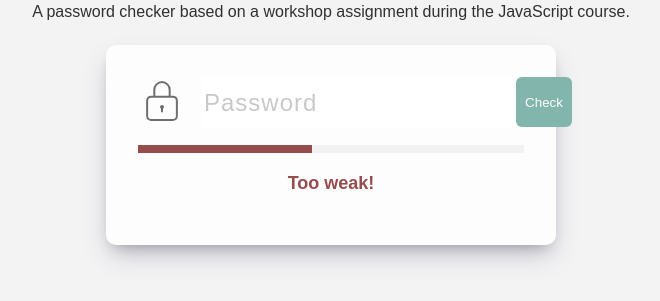
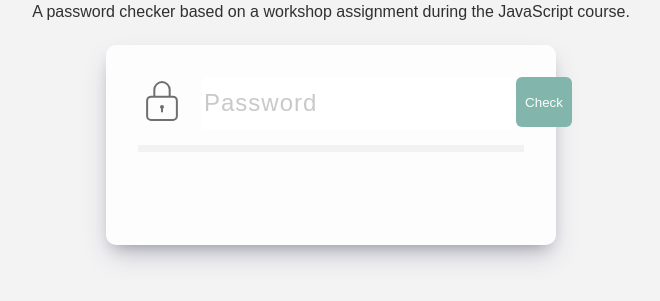
Before and after one commit to devjoppe/mi-passwordchecker, a plain HTML site: page index.html in a window 1280 px wide. Shown: the part 317-618 px from the top of the page, without its empty margins (309-969 px from the left). Drawn offline with Linux system fonts and the light colour scheme; a web font is replaced by a local one.

Commit message:
Final touches to the HTML for the javascritp to work

```diff
--- a/index.html
+++ b/index.html
@@ -23,8 +23,8 @@
                 </div>
             </div>
             <div class="feedback-wrapper">
-                <div class="feedback-bar"><div class="bar bad"></div></div>
-                <div class="feedback-text"><span class="bad">Too weak!</span></div>
+                <div class="feedback-bar"><div id="bar" class="start"></div></div>
+                <div class="feedback-text"><span></span></div>
             </div>
         </div>
     </div>
```
